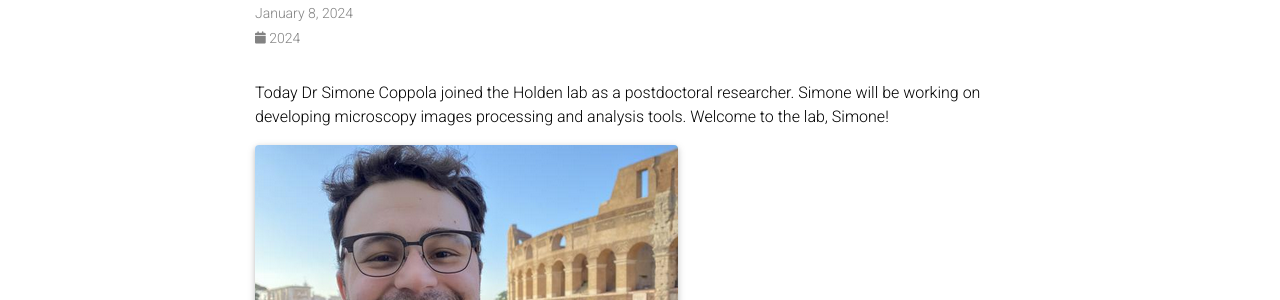
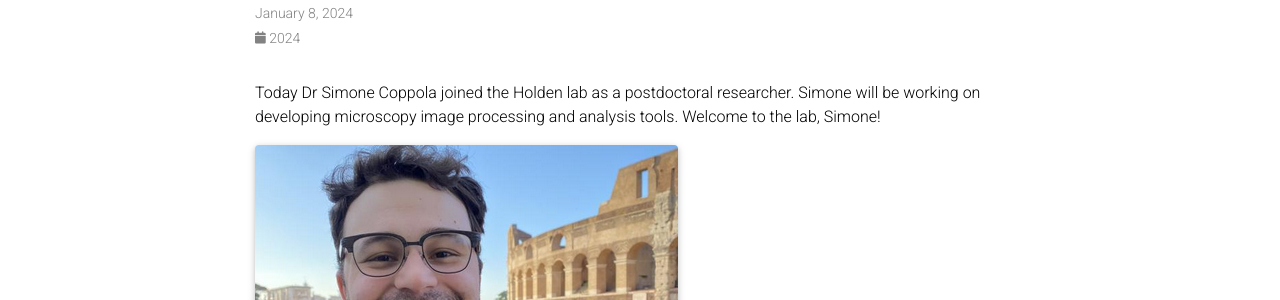
Before and after one commit to HoldenLab/holdenlab.github.io, a Jekyll site: the page built from _news/240108_simone_start.md, in a window 1280 px wide. Shown: the part 158-458 px from the top of the page. Built offline with Jekyll 4.4.1, drawn with Linux system fonts in a browser that asks for light colours; full-size pictures stand in for the smaller copies a plugin makes; comment, search, counter and statistics services are not loaded; a style sheet for code colours, icons or effects is not loaded.

```diff
--- a/_news/240108_simone_start.md
+++ b/_news/240108_simone_start.md
@@ -7,7 +7,7 @@ related_posts: false
 ---
 
 Today Dr Simone Coppola joined the Holden lab as a postdoctoral researcher.
-Simone will be working on developing microscopy images processing and analysis tools.
+Simone will be working on developing microscopy image processing and analysis tools.
 Welcome to the lab, Simone!
 
 <div class="row mt-3">
```
Also changed, not shown: _projects/roberts_david.md (+1 -1 lines).
